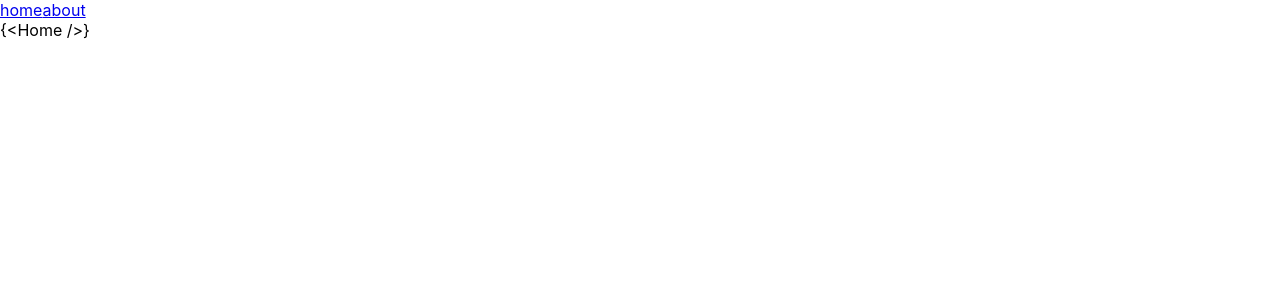
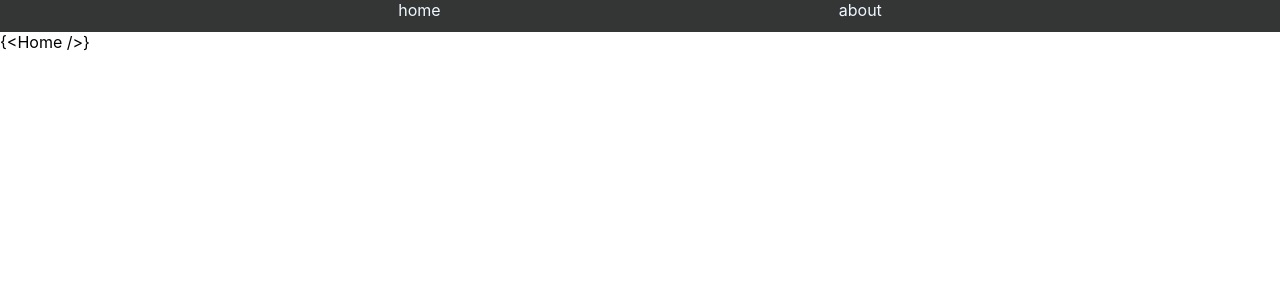
Before and after one commit to AlexSuarezRodriguez/Assesment_front-end, a React (Create React App) app: page / in a window 1280 px wide. Shown: the top 300 px of the page. Built offline with nearby package versions, Linux system fonts and the light colour scheme.

Commit message:
agregando estilos a NavBar sencillos

```diff
--- /dev/null
+++ b/src/components/NavBar/NavBar.css
@@ -0,0 +1,10 @@
+nav {
+  display: flex;
+  justify-content: space-evenly;
+  background-color: rgb(52, 54, 54);
+  height: 2rem;
+}
+nav a {
+  text-decoration: none;
+  color: aliceblue;
+}
--- a/src/components/NavBar/index.jsx
+++ b/src/components/NavBar/index.jsx
@@ -1,6 +1,7 @@
 import React from 'react'
 import { NavLink } from "react-router-dom"
 import {HOME_ROUTE, ABOUT} from "../../Constants/Routes"
+import './NavBar.css'
 
 function NavBar  ()  {
   return (
```
